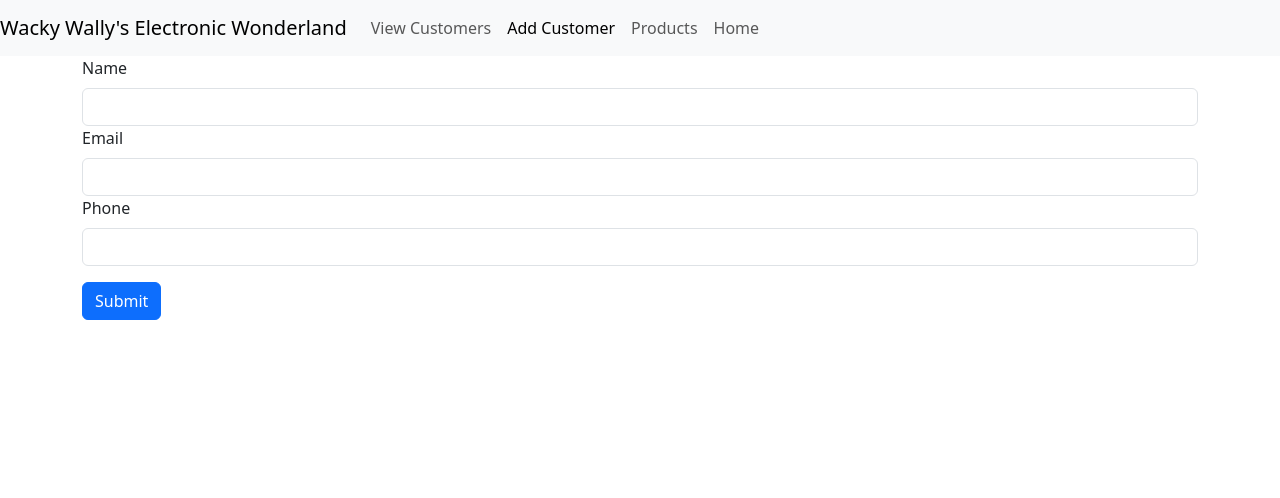
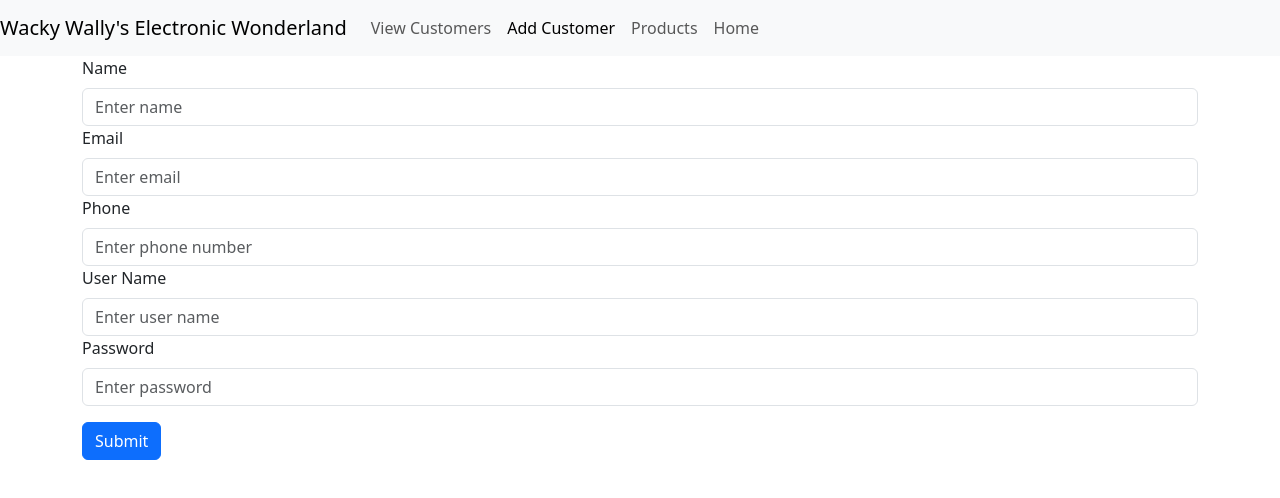
Before and after one commit to EricBrown56/ecom_project, a React (Vite) app in the folder ecom_project/: page /Add-Customer in a window 1280 px wide. Shown: the top 498 px of the page. Built offline with nearby package versions, Linux system fonts and the light colour scheme.

Commit message:
unable to get name submitted

```diff
--- a/ecom_project/src/App.jsx
+++ b/ecom_project/src/App.jsx
@@ -1,11 +1,13 @@
 import './App.css';
 import 'bootstrap/dist/css/bootstrap.min.css';
 import { Routes, Route } from 'react-router-dom'
+import { Component } from 'react';
 import NavigationBar from './components/NavigationBar';
 import NotFound from './components/NotFound';
 import HomePage from './components/HomePage';
 import CustomerForm from './components/CustomerForm';
 import ViewCustomers from './components/ViewCustomers';
+import CustomerDetails from './components/CustomerDetails';
 
 
 function App() {
@@ -19,6 +21,8 @@ function App() {
         <Route path='/' element={<HomePage />} />
         <Route path='/Add-Customer' element={<CustomerForm />} />
         <Route path='/Customers' element={<ViewCustomers />} />
+        <Route path='/Customers/:id' element={<CustomerDetails />} />
+
         <Route path='*' element={<NotFound />} />
       </Routes>
 
--- a/ecom_project/src/components/CustomerDetails.jsx
+++ b/ecom_project/src/components/CustomerDetails.jsx
@@ -10,9 +10,9 @@ function CustomerDetails() {
     useEffect(() => {
         const fetchCustomer = async () => {
             try {
-                const response = await axios.get(`http://127.0.0.1:5000/customers/${customer.id}`);
+                const response = await axios.get(`http://127.0.0.1:5000/customers/${id}`);
                 console.log(response.data[0]);
-                setHero(response.data[0]);
+                setCustomer(response.data[0]);
                 setLoading(false);
             } catch(error){
                 console.error('Error fetching hero: ', error);
@@ -29,7 +29,7 @@ function CustomerDetails() {
     return (
         <div>
             <Link to="/customers">Back to all customers</Link>
-            <h3>{customer.customer_name}</h3>
+            <h3>{customer.name}</h3>
 
 
 
--- a/ecom_project/src/components/CustomerForm.jsx
+++ b/ecom_project/src/components/CustomerForm.jsx
@@ -10,6 +10,8 @@ class CustomerForm extends Component {
             name: '',
             email: '',
             phone: '',
+            user_name: '',
+            password: '',
             errors: {},
             isLoading: false,
             error: null,
@@ -25,9 +27,11 @@ class CustomerForm extends Component {
             this.setState({ isLoading: true, errors: null });
 
             const customerData = {
-                customer_name: this.state.name.trim(),
+                name: this.state.name.trim(),
                 email: this.state.email.trim(),
-                phone: this.state.phone.trim()
+                phone: this.state.phone.trim(),
+                user_name: this.state.user_name.trim(),
+                password: this.state.password.trim()
             };
 
             axios.post('http://127.0.0.1:5000/customers', customerData)
@@ -48,17 +52,19 @@ class CustomerForm extends Component {
     };
 
     validateForm = () => {
-        const { name, email, phone } = this.state;
+        const { name, email, phone, user_name, password } = this.state;
         const errors = {};
         if (!name) errors.name = 'Name is required';
         if (!email) errors.email = 'Email is required';
         if (!phone) errors.phone = 'Phone is required';
+        if (!user_name) errors.user_name = 'User Name is required';
+        if (!password) errors.password = 'Password is required';
         return errors;
     };
 
     handleChange = (event) => {
-        const { customer_name, value } = event.target;
-        this.setState({ [customer_name]: value });
+        const { name, value } = event.target;
+        this.setState({ [name]: value });
     };
 
     closeModal = () => {
@@ -67,6 +73,8 @@ class CustomerForm extends Component {
             name: '',
             email: '',
             phone: '',
+            user_name: '',
+            password: '',
             errors: {},
             selectedCustomerId: null
         });
@@ -75,7 +83,7 @@ class CustomerForm extends Component {
 
     render() {
 
-        const { customer_name, email, phone, isLoading, showSuccessModal, error, errors } = this.state;
+        const { name, email, phone, user_name, password, isLoading, showSuccessModal, error, errors } = this.state;
 
         return (
             <Container>
@@ -89,8 +97,9 @@ class CustomerForm extends Component {
                         <Form.Control
                             type='text'
                             name='name'
-                            value={customer_name}
+                            value={name}
                             onChange={this.handleChange}
+                            placeholder='Enter name'
                             isInvalid={errors.name} />
                             {errors.name && <div style={{ color: 'red' }}>{errors.name}</div>}
                     </Form.Group>
@@ -102,6 +111,7 @@ class CustomerForm extends Component {
                             name='email'
                             value={email}
                             onChange={this.handleChange}
+                            placeholder='Enter email'
                             isInvalid={errors.email} />
                             {errors.email && <div style={{ color: 'red' }}>{errors.email}</div>}
                     </Form.Group>
@@ -113,8 +123,33 @@ class CustomerForm extends Component {
                             name='phone'
                             value={phone}
                             onChange={this.handleChange}
+                            placeholder='Enter phone number'
                             isInvalid={errors.phone} />
                             {errors.phone && <div style={{ color: 'red' }}>{errors.phone}</div>}
+                    </Form.Group>
+
+                    <Form.Group controlId='formGroupName'>
+                        <Form.Label>User Name</Form.Label>
+                        <Form.Control
+                            type='text'
+                            name='user_name'
+                            value={user_name}
+                            onChange={this.handleChange}
+                            placeholder='Enter user name'
+                            isInvalid={errors.user_name} />
+                            {errors.user_name && <div style={{ color: 'red' }}>{errors.user_name}</div>}
+                    </Form.Group>
+
+                    <Form.Group controlId='formGroupName'>
+                        <Form.Label>Password</Form.Label>
+                        <Form.Control
+                            type='password'
+                            name='password'
+                            value={password}
+                            onChange={this.handleChange}
+                            placeholder='Enter password'
+                            isInvalid={errors.password} />
+                            {errors.password && <div style={{ color: 'red' }}>{errors.password}</div>}
                     </Form.Group>
 
                     <Button variant='primary' type='submit' className='mt-3 mb-3' >Submit</Button>
--- a/ecom_project/src/components/ViewCustomers.jsx
+++ b/ecom_project/src/components/ViewCustomers.jsx
@@ -31,7 +31,7 @@ const ViewCustomers = () => {
             {customers.map(customer => (
                 <div key={customer.id} className="customer">
                     <br/>
-                    <Link to={`/customers/${customer.id}`}>{customer.customer_name}</Link>
+                    <Link to={`/customers/${customer.id}`}>{customer.name}</Link>
                 </div>
             ))}
 
```
Also changed, not shown: 1 other file (tests, documents, lock files or other folders).
